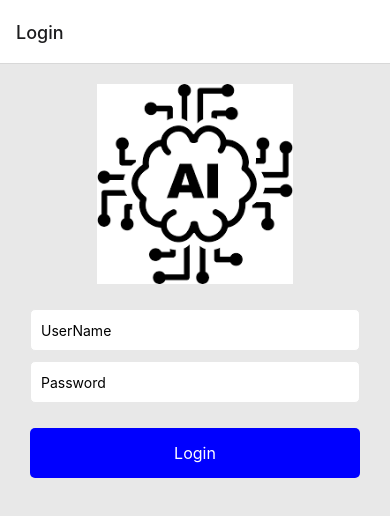
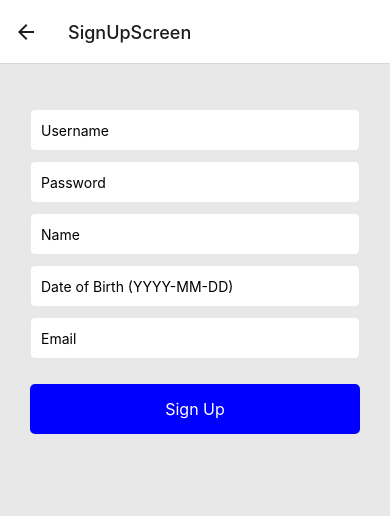
Before and after one commit to miltonAlan/ComunicAI, a React Native app in the folder front/: screen /SignUpScreen in a window 390 px wide. Before the commit this address had no page. Shown: the top 516 px of the page. Built offline with nearby package versions, Linux system fonts and the light colour scheme.

Commit message:
pantalla de registro usando endpoint /users

```diff
--- a/front/App.tsx
+++ b/front/App.tsx
@@ -140,6 +140,7 @@ import { createStackNavigator } from '@react-navigation/stack';
 import Idiomas from './src/screens/Idiomas';
 import Untitled from './src/screens/Untitled';
 import LoginScreen_2 from './src/screens/LoginScreen_2';
+import SignUpScreen from './src/screens/SignUpScreen_2.1';
 
 const Stack = createStackNavigator();
 
@@ -150,6 +151,7 @@ export default function App() {
         <Stack.Screen name="Login" component={LoginScreen_2} />
         <Stack.Screen name="Idiomas" component={Idiomas} />
         <Stack.Screen name="Untitled" component={Untitled} />
+        <Stack.Screen name="SignUpScreen" component={SignUpScreen} />
       </Stack.Navigator>
     </NavigationContainer>
   );
--- a/front/src/screens/LoginScreen_2.js
+++ b/front/src/screens/LoginScreen_2.js
@@ -42,7 +42,9 @@ const LoginScreen_2 = () => {
             Alert.alert('Error', 'Hubo un problema al intentar iniciar sesión. Por favor, inténtalo de nuevo más tarde.');
         }
     };
-
+    const handleSignUp = () => {
+        navigation.navigate('SignUpScreen'); // Asume que 'SignUp' es el nombre de la pantalla de registro
+    };
     return (
         <View style={styles.root}>
             <Image
@@ -67,6 +69,10 @@ const LoginScreen_2 = () => {
                 <Button
                     title="Login"
                     onPress={handleLogin}
+                />
+                <Button
+                    title="Sign Up"
+                    onPress={handleSignUp}
                 />
             </View>
         </View>
--- /dev/null
+++ b/front/src/screens/SignUpScreen_2.1.js
@@ -0,0 +1,120 @@
+import React, { useState } from 'react';
+import { View, StyleSheet, Alert } from 'react-native';
+import { useNavigation } from '@react-navigation/native';
+import CustomInput from '../components/CustomInput';
+import Button from '../components/Button';
+import Globals from '../utils/globals';
+
+const SignUpScreen = () => {
+    const [username, setUsername] = useState('');
+    const [password, setPassword] = useState('');
+    const [name, setName] = useState('');
+    const [dateOfBirth, setDateOfBirth] = useState('');
+    const [email, setEmail] = useState('');
+    const navigation = useNavigation();
+
+    const handleSignUp = async () => {
+        const credentials = {
+            username,
+            password,
+            name,
+            dateOfBirth,
+            email,
+        };
+
+        try {
+            const response = await fetch(`http://${Globals.ENDPOINT_IP}:3000/users`, {
+                method: 'POST',
+                headers: {
+                    'Content-Type': 'application/json',
+                },
+                body: JSON.stringify(credentials),
+            });
+
+            if (!response.ok) {
+                throw new Error('Error en la solicitud');
+            }
+
+            const data = await response.json();
+            console.log('Respuesta del servidor:', data);
+
+            // Mostrar alerta de éxito
+            Alert.alert('Éxito', 'Usuario registrado exitosamente. Ahora puedes iniciar sesión.');
+
+            // Redirigir a la pantalla de inicio de sesión
+            navigation.navigate('Login'); // Ajusta 'Login' según el nombre real de la pantalla de inicio de sesión
+
+        } catch (error) {
+            console.error('Error al realizar la solicitud:', error.message);
+            // Mostrar alerta de error
+            Alert.alert('Error', 'Hubo un problema al registrar el usuario. Por favor, intenta nuevamente.');
+        }
+    };
+
+    return (
+        <View style={styles.root}>
+            <View style={styles.customInputContainer}>
+                <CustomInput
+                    placeholder="Username"
+                    value={username}
+                    setValue={setUsername}
+                    style={styles.customInput}
+                />
+                <CustomInput
+                    placeholder="Password"
+                    value={password}
+                    setValue={setPassword}
+                    secureTextEntry={true}
+                    style={styles.customInput}
+                />
+                <CustomInput
+                    placeholder="Name"
+                    value={name}
+                    setValue={setName}
+                    style={styles.customInput}
+                />
+                <CustomInput
+                    placeholder="Date of Birth (YYYY-MM-DD)"
+                    value={dateOfBirth}
+                    setValue={setDateOfBirth}
+                    style={styles.customInput}
+                />
+                <CustomInput
+                    placeholder="Email"
+                    value={email}
+                    setValue={setEmail}
+                    style={styles.customInput}
+                />
+                <Button
+                    title="Sign Up"
+                    onPress={handleSignUp}
+                />
+            </View>
+        </View>
+    );
+};
+
+const styles = StyleSheet.create({
+    root: {
+        flex: 1,
+        alignItems: 'center',
+        padding: 20,
+        backgroundColor: '#e8e8e8',
+    },
+    customInputContainer: {
+        width: '100%',
+        padding: 10,
+        borderRadius: 5,
+        marginVertical: 10,
+    },
+    customInput: {
+        backgroundColor: 'white',
+        height: 40,
+        borderColor: '#e8e8e8',
+        borderWidth: 1,
+        paddingHorizontal: 10,
+        marginBottom: 10,
+    },
+});
+
+export default SignUpScreen;
```
